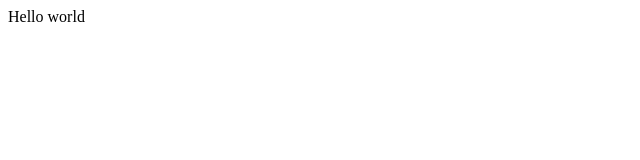
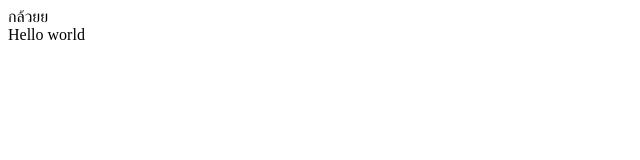
Before and after one commit to Aphiwat-Noikhrua/frontenddev001, a plain HTML site: page Hello.html in a window 1280 px wide. Shown: the whole page, without its empty margins (0-640 px from the left). Drawn offline with Linux system fonts and the light colour scheme.

Commit message:
2nd commit

```diff
--- a/Hello.html
+++ b/Hello.html
@@ -1 +1,8 @@
+<html>
+<header>
+กล้วยย
+</header>
+</html>
+<body>
 Hello world
+</body>
```
